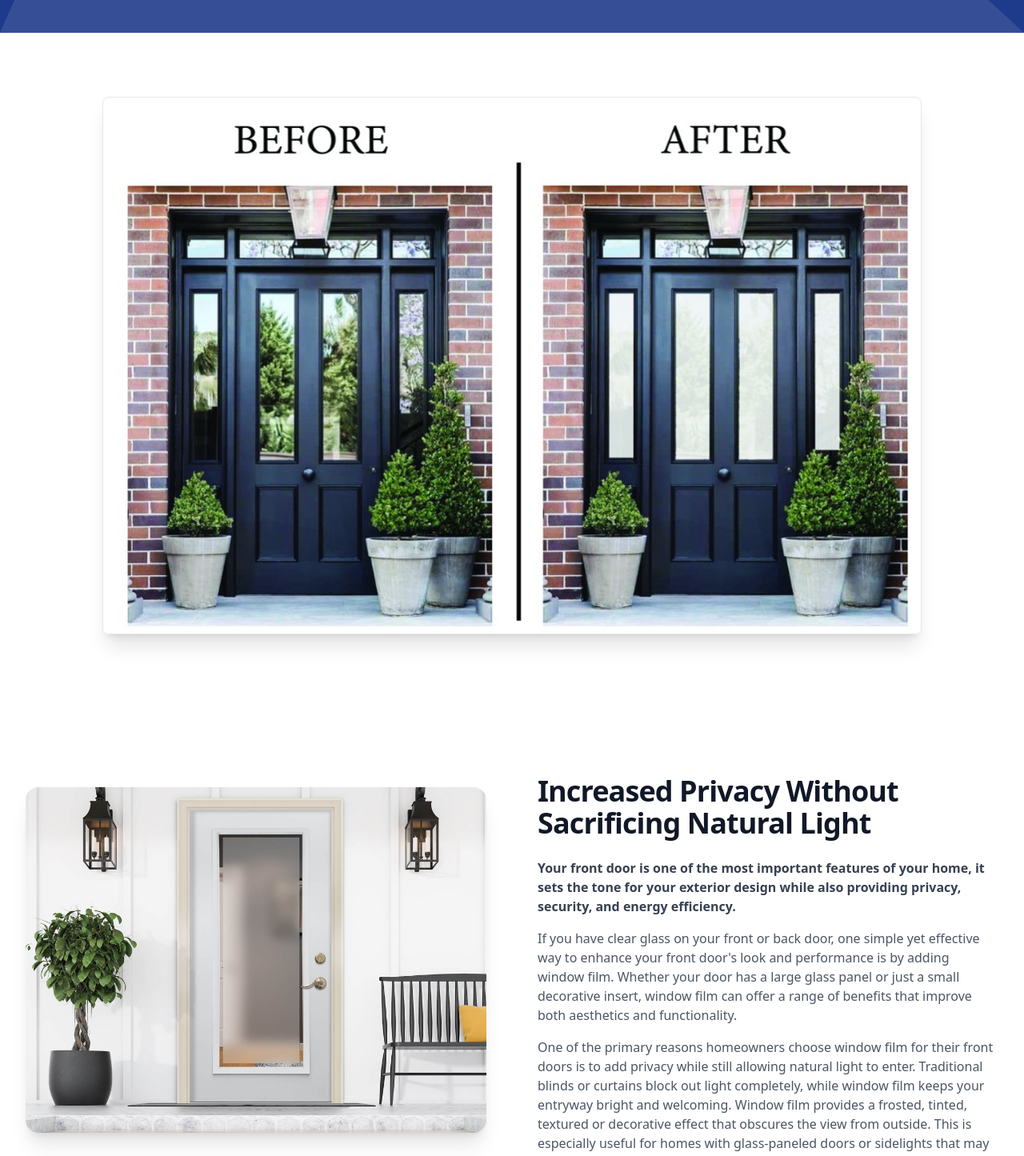
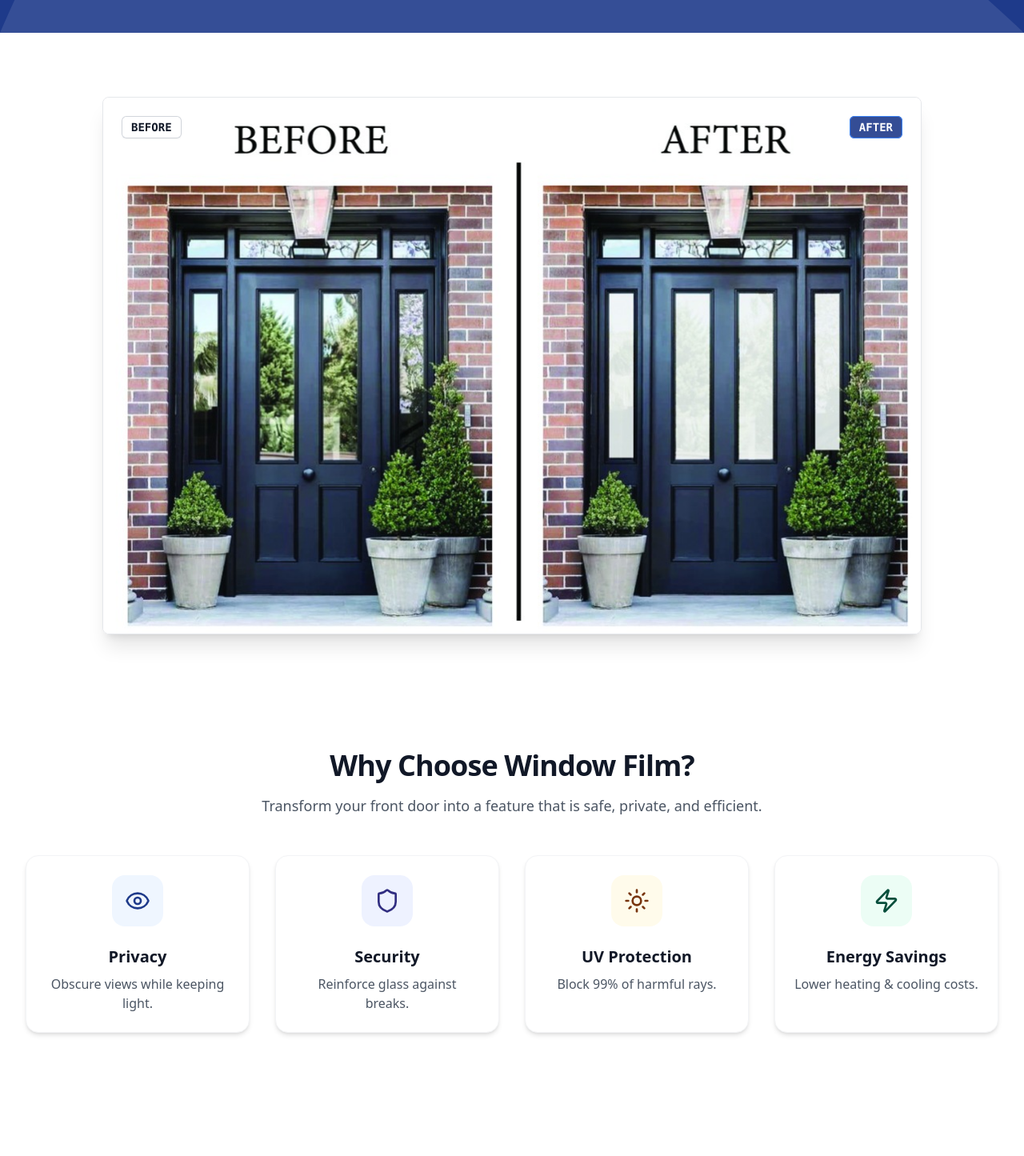
Before and after one commit to simplifaisoul/privacy-film-ottawa, a React (Vite) app: page / in a window 1280 px wide. Shown: the part 620-2065 px from the top of the page at 80% size. Built offline with nearby package versions, Linux system fonts and the light colour scheme.

Commit message:
Polish: Add Features grid, Stats bar, and Before/After labels

```diff
--- a/src/App.tsx
+++ b/src/App.tsx
@@ -2,6 +2,8 @@ import { Header } from "./components/Header";
 import { Footer } from "./components/Footer";
 import { Hero } from "./components/Hero";
 import { BeforeAfter } from "./components/BeforeAfter";
+import { Features } from "./components/Features";
+import { Stats } from "./components/Stats";
 import { ContentSection } from "./components/ContentSection";
 import { ContactForm } from "./components/ContactForm";
 
@@ -16,6 +18,7 @@ function App() {
       <main className="flex-grow">
         <Hero />
         <BeforeAfter />
+        <Features />
 
         <div id="benefits">
           {/* Section 1: Intro + Privacy (Image Left) */}
@@ -86,6 +89,7 @@ function App() {
           />
         </div>
 
+        <Stats />
         <ContactForm />
       </main>
       <Footer />
--- a/src/components/BeforeAfter.tsx
+++ b/src/components/BeforeAfter.tsx
@@ -4,12 +4,22 @@ export function BeforeAfter() {
     return (
         <section className="bg-white py-16 sm:py-20">
             <div className="container mx-auto px-4 md:px-6 lg:px-8">
-                <div className="mx-auto max-w-5xl">
+                <div className="mx-auto max-w-5xl relative">
                     <img
                         src={beforeAfterImg}
                         alt="Before and After: Privacy film transformation showing clear glass door vs frosted privacy film"
                         className="w-full rounded-lg shadow-xl border border-gray-200"
                     />
+                    <div className="absolute top-4 left-4 sm:top-6 sm:left-6">
+                        <span className="inline-flex items-center rounded-md bg-white/90 px-3 py-1 text-xs font-bold font-mono text-gray-900 shadow-sm ring-1 ring-inset ring-gray-300 sm:text-sm backdrop-blur-sm">
+                            BEFORE
+                        </span>
+                    </div>
+                    <div className="absolute top-4 right-4 sm:top-6 sm:right-6">
+                        <span className="inline-flex items-center rounded-md bg-blue-900/90 px-3 py-1 text-xs font-bold font-mono text-white shadow-sm ring-1 ring-inset ring-blue-500 sm:text-sm backdrop-blur-sm">
+                            AFTER
+                        </span>
+                    </div>
                 </div>
             </div>
         </section>
--- /dev/null
+++ b/src/components/Features.tsx
@@ -0,0 +1,65 @@
+import { Shield, Eye, Sun, Zap } from 'lucide-react';
+
+const features = [
+    {
+        name: 'Privacy',
+        description: 'Obscure views while keeping light.',
+        icon: Eye,
+        className: 'bg-blue-50 text-blue-900',
+    },
+    {
+        name: 'Security',
+        description: 'Reinforce glass against breaks.',
+        icon: Shield,
+        className: 'bg-indigo-50 text-indigo-900',
+    },
+    {
+        name: 'UV Protection',
+        description: 'Block 99% of harmful rays.',
+        icon: Sun,
+        className: 'bg-amber-50 text-amber-900',
+    },
+    {
+        name: 'Energy Savings',
+        description: 'Lower heating & cooling costs.',
+        icon: Zap,
+        className: 'bg-emerald-50 text-emerald-900',
+    },
+];
+
+export function Features() {
+    return (
+        <section className="bg-white py-12 sm:py-16">
+            <div className="container mx-auto px-4 md:px-6 lg:px-8">
+                <div className="mx-auto max-w-2xl lg:max-w-none">
+                    <div className="text-center mb-12">
+                        <h2 className="text-3xl font-bold tracking-tight text-gray-900 sm:text-4xl">
+                            Why Choose Window Film?
+                        </h2>
+                        <p className="mt-4 text-lg text-gray-600">
+                            Transform your front door into a feature that is safe, private, and efficient.
+                        </p>
+                    </div>
+                    <div className="grid grid-cols-1 gap-8 sm:grid-cols-2 lg:grid-cols-4">
+                        {features.map((feature) => (
+                            <div
+                                key={feature.name}
+                                className="group relative flex flex-col items-center p-6 text-center bg-white rounded-2xl shadow-md transition-all duration-300 hover:-translate-y-1 hover:shadow-xl border border-gray-100"
+                            >
+                                <div className={`mb-6 flex h-16 w-16 items-center justify-center rounded-2xl ${feature.className}`}>
+                                    <feature.icon className="h-8 w-8" aria-hidden="true" />
+                                </div>
+                                <h3 className="mb-2 text-xl font-bold text-gray-900">
+                                    {feature.name}
+                                </h3>
+                                <p className="text-base text-gray-600">
+                                    {feature.description}
+                                </p>
+                            </div>
+                        ))}
+                    </div>
+                </div>
+            </div>
+        </section>
+    );
+}
--- /dev/null
+++ b/src/components/Stats.tsx
@@ -0,0 +1,30 @@
+import { Award, ShieldCheck, ThumbsUp, MapPin } from 'lucide-react';
+
+const stats = [
+    { id: 1, name: 'Years of Experience', value: '25+', icon: Award },
+    { id: 2, name: 'UV Ray Blockage', value: '99%', icon: ShieldCheck },
+    { id: 3, name: 'Customer Satisfaction', value: '100%', icon: ThumbsUp },
+    { id: 4, name: 'Locally Owned', value: 'Ottawa', icon: MapPin },
+];
+
+export function Stats() {
+    return (
+        <section className="bg-blue-900 py-12 sm:py-16">
+            <div className="container mx-auto px-4 md:px-6 lg:px-8">
+                <dl className="grid grid-cols-1 gap-y-12 gap-x-8 text-center sm:grid-cols-2 lg:grid-cols-4">
+                    {stats.map((stat) => (
+                        <div key={stat.id} className="mx-auto flex max-w-xs flex-col gap-y-2 items-center">
+                            <div className="flex items-center justify-center p-3 rounded-full bg-white/10 mb-2">
+                                <stat.icon className="h-6 w-6 text-blue-200" />
+                            </div>
+                            <dt className="text-base leading-7 text-blue-200">{stat.name}</dt>
+                            <dd className="order-first text-4xl font-extrabold tracking-tight text-white sm:text-5xl">
+                                {stat.value}
+                            </dd>
+                        </div>
+                    ))}
+                </dl>
+            </div>
+        </section>
+    );
+}
```
